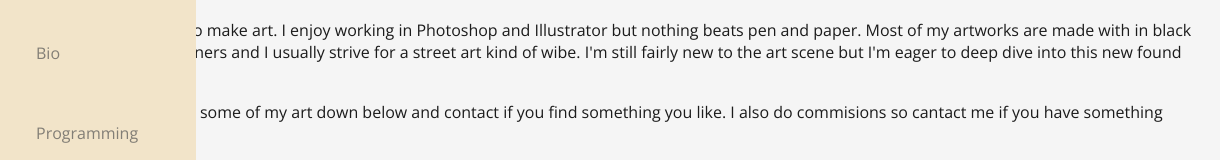
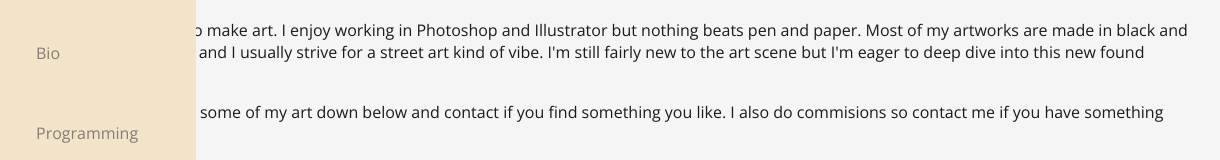
Before and after one commit to arvebratt/arvebratt.github.io, a plain HTML site: page art.html in a window 1280 px wide. Shown: the part 83-243 px from the top of the page, 60-1280 px from the left. Drawn offline with nearby package versions, Linux system fonts and the light colour scheme.

Commit message:
Update art.html
Fixed some spelling errors

```diff
--- a/art.html
+++ b/art.html
@@ -195,11 +195,11 @@
     <main>
         <h1>Art Gallery</h1>
         <p>
-            In my freetime I like to make art. I enjoy working in Photoshop and Illustrator but nothing beats pen and paper. Most of my artworks are made with in black and white using fineliners and I usually strive for a street art kind of wibe. I'm still fairly
+            In my freetime I like to make art. I enjoy working in Photoshop and Illustrator but nothing beats pen and paper. Most of my artworks are made in black and white using fineliners and I usually strive for a street art kind of vibe. I'm still fairly
             new to the art scene but I'm eager to deep dive into this new found passion.
         </p>
         <p>
-            Feel free to check out some of my art down below and contact if you find something you like. I also do commisions so cantact me if you have something interesting in mind.
+            Feel free to check out some of my art down below and contact if you find something you like. I also do commisions so contact me if you have something interesting in mind.
         </p>
         <p>
             I put my work first and foremost on in instagram if you would like to see more
```
